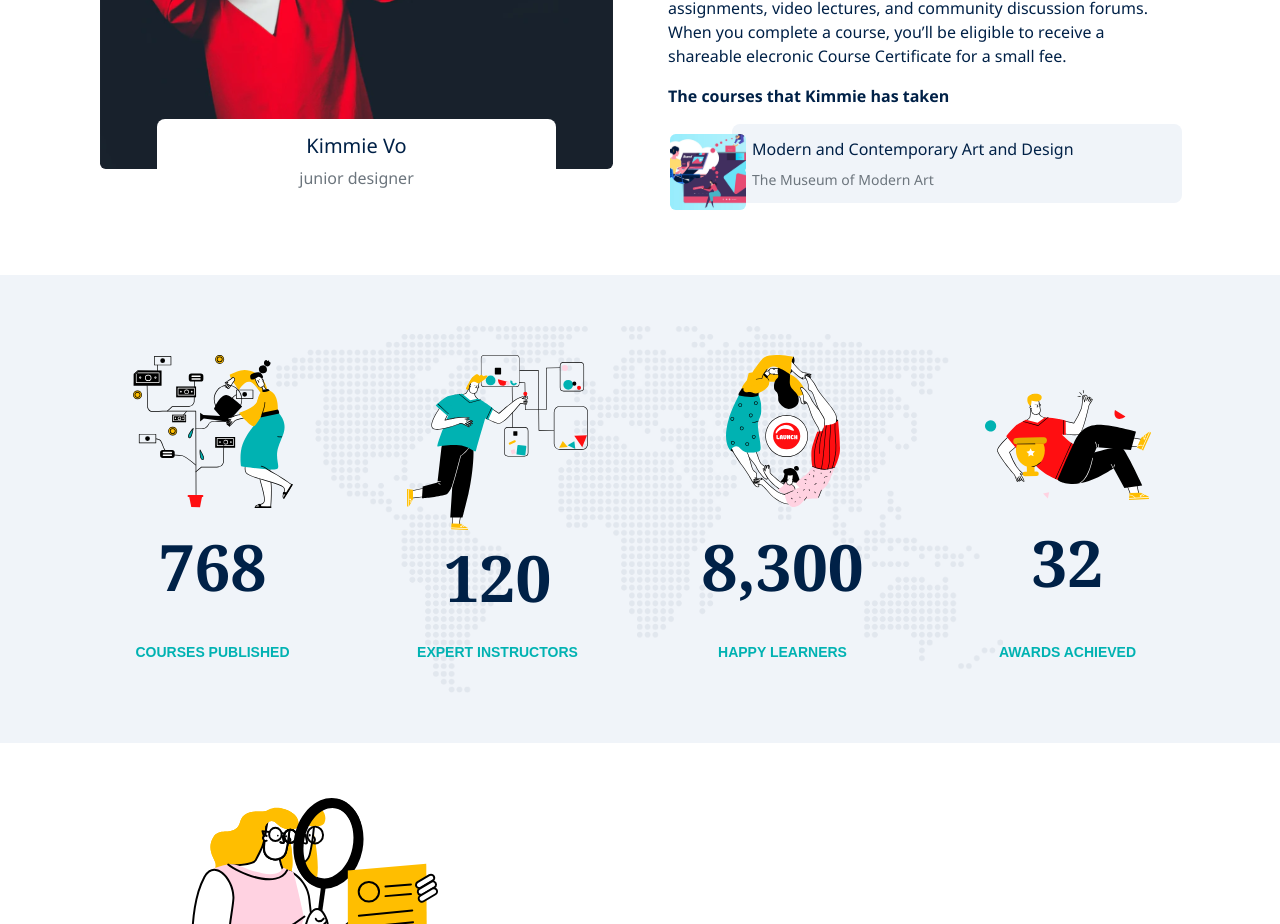
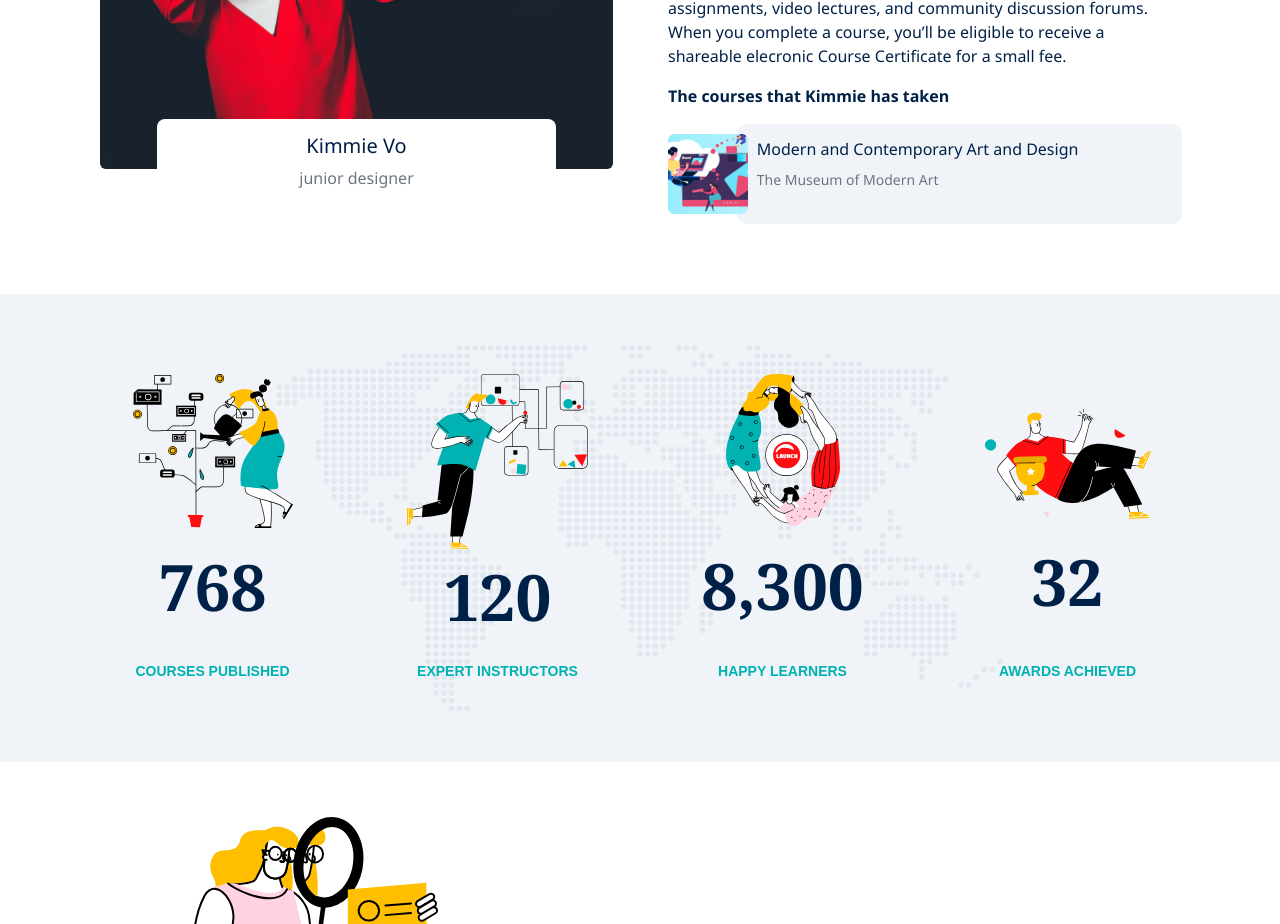
Before and after one commit to AhmedSaladin/seamlab-task, an Angular app: page / in a window 1280 px wide. Shown: the part 2500-3424 px from the top of the page. Built offline with nearby package versions, Linux system fonts and the light colour scheme.

Commit message:
Fixing height course info at 525px

```diff
--- a/src/app/components/feedback/feedback.component.css
+++ b/src/app/components/feedback/feedback.component.css
@@ -56,15 +56,26 @@
   font-weight: bold;
 }
 
+.feedback-course {
+  display: flex;
+  align-items: center;
+}
+
 .feedback-course-info {
-  border-radius: 8px;
+  height: 100px;
+  flex-grow: 1.5;
+  border-radius: 10px;
   padding: 2vh 0.5vh 1.5vh 2.5vh;
   background-color: #f0f4f9;
-  margin-left: 4rem;
+  margin-left: 4.3rem;
 }
 
 .feedback-course-img {
   position: absolute;
-  margin-top: calc(2.5vh - 1.5vh);
-  padding: 0.2vmin;
 }
+
+@media (max-width: 525px) {
+  .feedback-course-info {
+    height: auto;
+  }
+}
```
